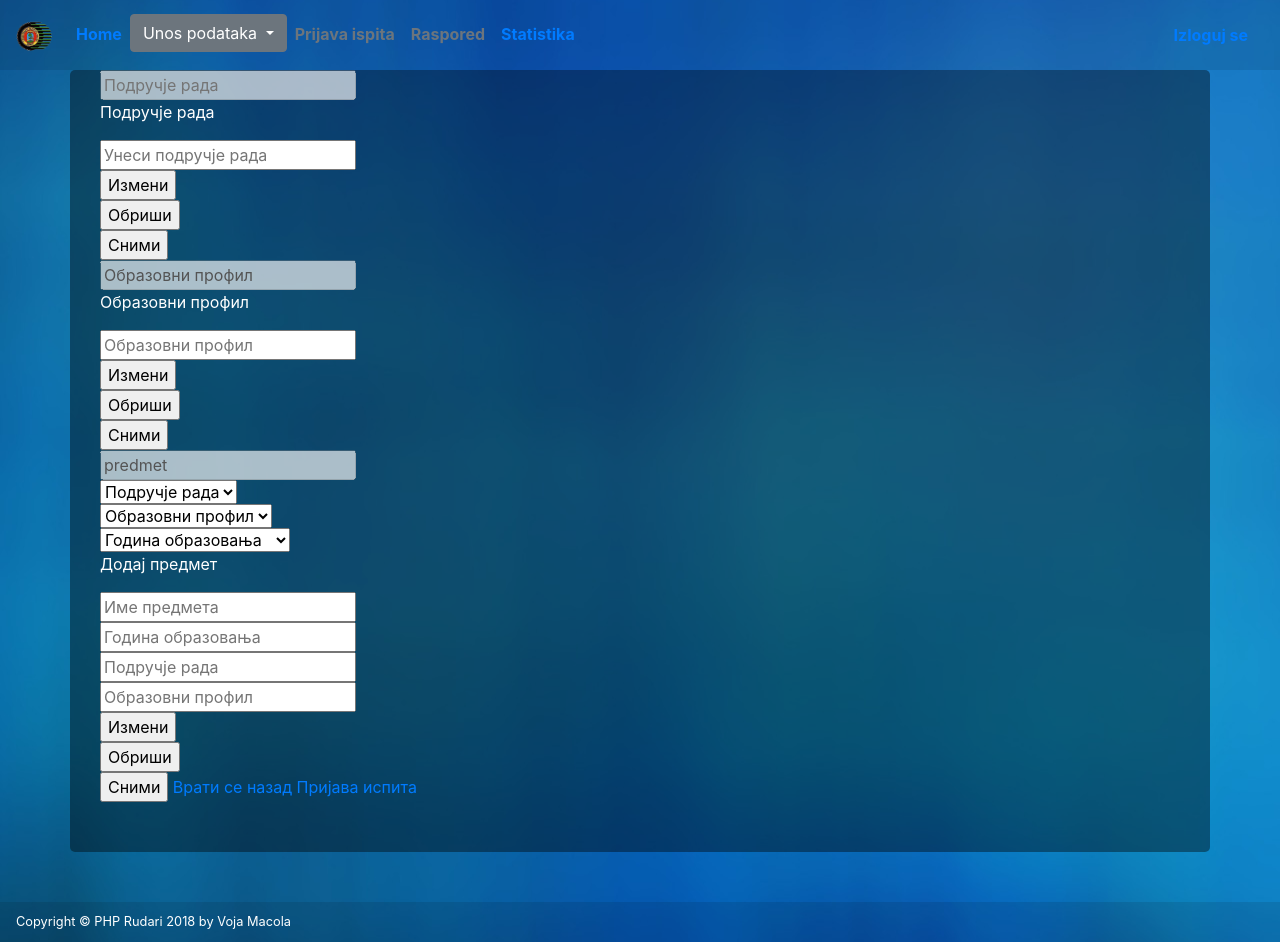
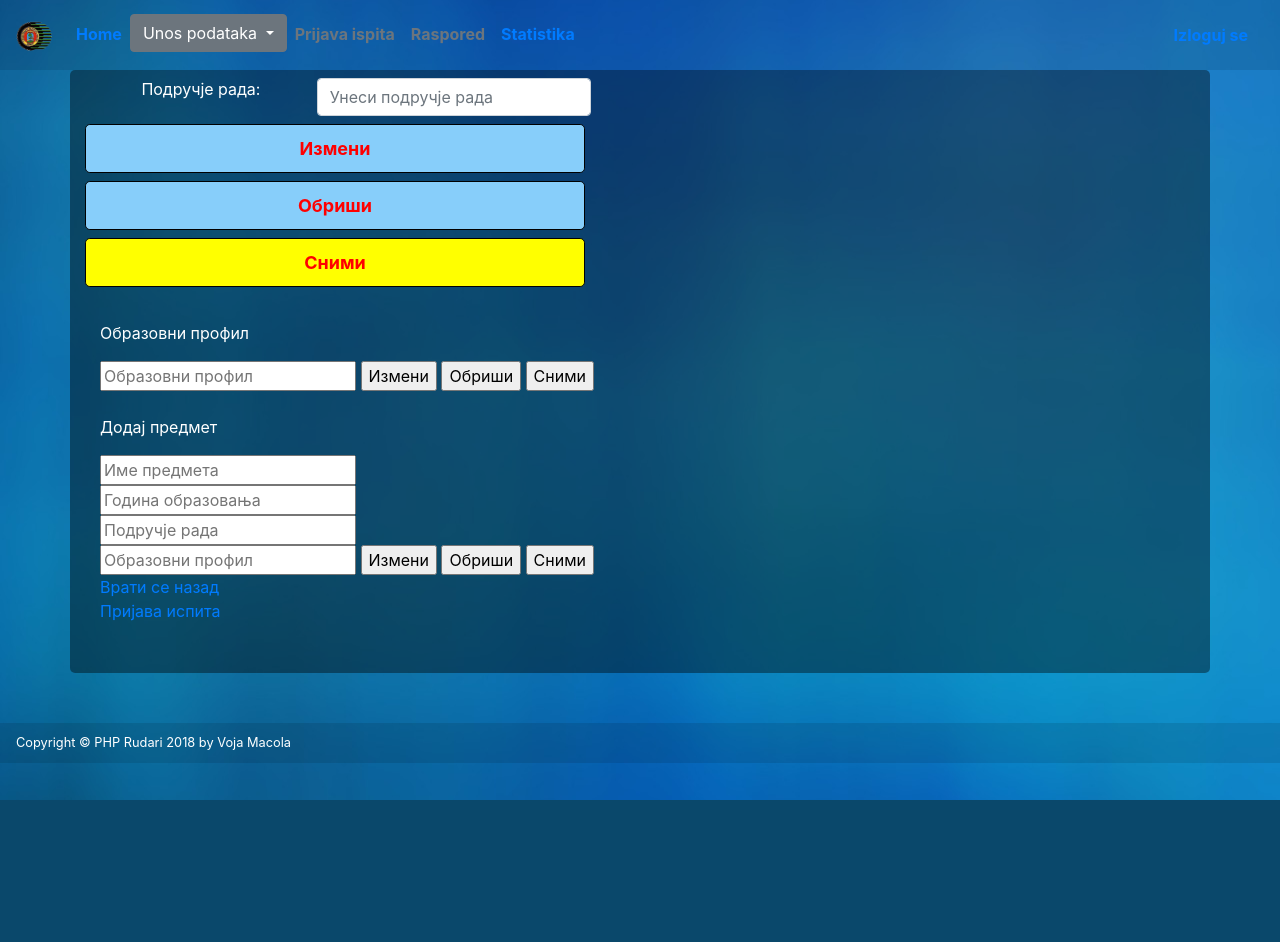
Before and after one commit to PHPRudari/saobracajna_skola, a CodeIgniter app: page /saobracajna_skola/index.php/admin/predmet in a window 1280 px wide. After the commit the page ends 800 px from the top, so only its background shows below. Run offline with CodeIgniter, Linux system fonts and the light colour scheme; the visitor is signed in with stand-in values (Sample User, id 1); some libraries are stand-ins or nearby versions.

Commit message:
poslednja

```diff
--- a/application/views/predmet.php
+++ b/application/views/predmet.php
@@ -1,24 +1,25 @@
 <body>
-        <div>
+        <div class="row col-md-12">
             <form name="predmet">
-                <div id="unos_podrucja_rada">
-                    <input type="text" name="podrucje_rada" placeholder="Подручје рада" disabled><br>
-                    <p>Подручје рада</p>
-                    <input type="text" name="podrucje_rada" placeholder="Унеси подручје рада"><br>
-                    <input type="submit" name="izmeni" value="Измени"><br>
-                    <input type="submit" name="obrisi" value="Обриши"><br>
-                    <input type="submit" name="snimi" value="Сними">
+
+                    <div id="unos_podrucja_rada" class="form-group row form-inline">
+                    <!--<input type="text" name="podrucje_rada" placeholder="Подручје рада" disabled>--><br>
+                    <label class="col-form-label col-sm-4" for="podrucje_rada"><p>Подручје рада:</p></label>
+                    <input type="text" class="form-control" name="podrucje_rada" placeholder="Унеси подручје рада" value="<?php echo set_value("podrucje_rada"); ?>"><?php echo form_error("podrucje_rada", '<span style="color:red">', '</span>'); ?><br>
+                    <input class="dugme3 btn btn-primary btn-lg btn-block" type="submit" name="izmeni" value="Измени">
+                    <input class="dugme3 btn btn-primary btn-lg btn-block" type="submit" name="obrisi" value="Обриши">
+                    <input class="dugme1 btn btn-primary btn-lg btn-block" type="submit" name="snimi" value="Сними">
                 </div>
                 <div id="unos_obrazovnog_profila">
-                    <input type="text" name="obrazovni_profil" value="Образовни профил" disabled><br>
+                    <!--<input type="text" name="obrazovni_profil" value="Образовни профил" disabled>--><br>
                     <p>Образовни профил</p>
-                    <input type="text" name="obrazovni_profil" placeholder="Образовни профил"><br>
-                    <input type="submit" name="izmeni" value="Измени"><br>
-                    <input type="submit" name="obrisi" value="Обриши"><br>
+                    <input type="text" name="obrazovni_profil" placeholder="Образовни профил">
+                    <input type="submit" name="izmeni" value="Измени">
+                    <input type="submit" name="obrisi" value="Обриши">
                     <input type="submit" name="snimi" value="Сними">
                 </div>
                 <div id="unos_predmeta">
-                    <input type="text" name="predmet" value="predmet" disabled><br>
+                   <!-- <input type="text" name="predmet" value="predmet" disabled><br>
                     <select name="podrucje_rada">
                         <option value="podrucje">Подручје рада</option>
                         <option value="<?php ?>">Подручје рада</option>
@@ -30,16 +31,16 @@
                     <select name="godina_obrazovanja">
                         <option value="godina">Година образовања</option>
                         <option value="<?php ?>">Година образовања<</option>
-                    </select><br>
+                   </select><br>--><br>
                     <p>Додај предмет</p>
                     <input type="text" name="ime_predmeta" placeholder="Име предмета"><br>
                     <input type="text" name="godina_obrazovanja" placeholder="Година образовања"><br>
                     <input type="text" name="podrucje_rada" placeholder="Подручје рада"><br>
-                    <input type="text" name="obrazovni_profil" placeholder="Образовни профил"><br>
-                    <input type="submit" name="izmeni" value="Измени"><br>
-                    <input type="submit" name="obrisi" value="Обриши"><br>
-                    <input type="submit" name="snimi" value="Сними">
-                    <a href="<?php echo site_url($controller."/ucenik")?>">Врати се назад</a>
+                    <input type="text" name="obrazovni_profil" placeholder="Образовни профил">
+                    <input type="submit" name="izmeni" value="Измени">
+                    <input type="submit" name="obrisi" value="Обриши">
+                    <input type="submit" name="snimi" value="Сними"><br>
+                    <a href="<?php echo site_url($controller."/ucenik")?>">Врати се назад</a><br>
                     <a href="<?php echo site_url($controller."/prijava_ispita")?>">Пријава испита</a>
                 </div>
             </form>
--- a/css/stylesheet.css
+++ b/css/stylesheet.css
@@ -150,7 +150,7 @@ body {
    color: red;
    font-weight: bold;
    font-size: large;
-   background-color: yellow;
+   background-color: black;
    padding:10px;
    border: 1px solid black;
 }
@@ -163,6 +163,16 @@ body {
    padding:10px;
    border: 1px solid black;
 }
+.dugme4{
+   max-width: 500px;
+   color: red;
+   background-color: lightcoral;
+   font-weight: bold;
+   font-size: large;
+   padding:10px;
+   border: 1px solid black;
+}
+
 /*.navbar-toggler-icon {
     z-index: 100;
     color:white;
```
Also changed, not shown: nbproject/private/private.xml (+13 -2 lines).
